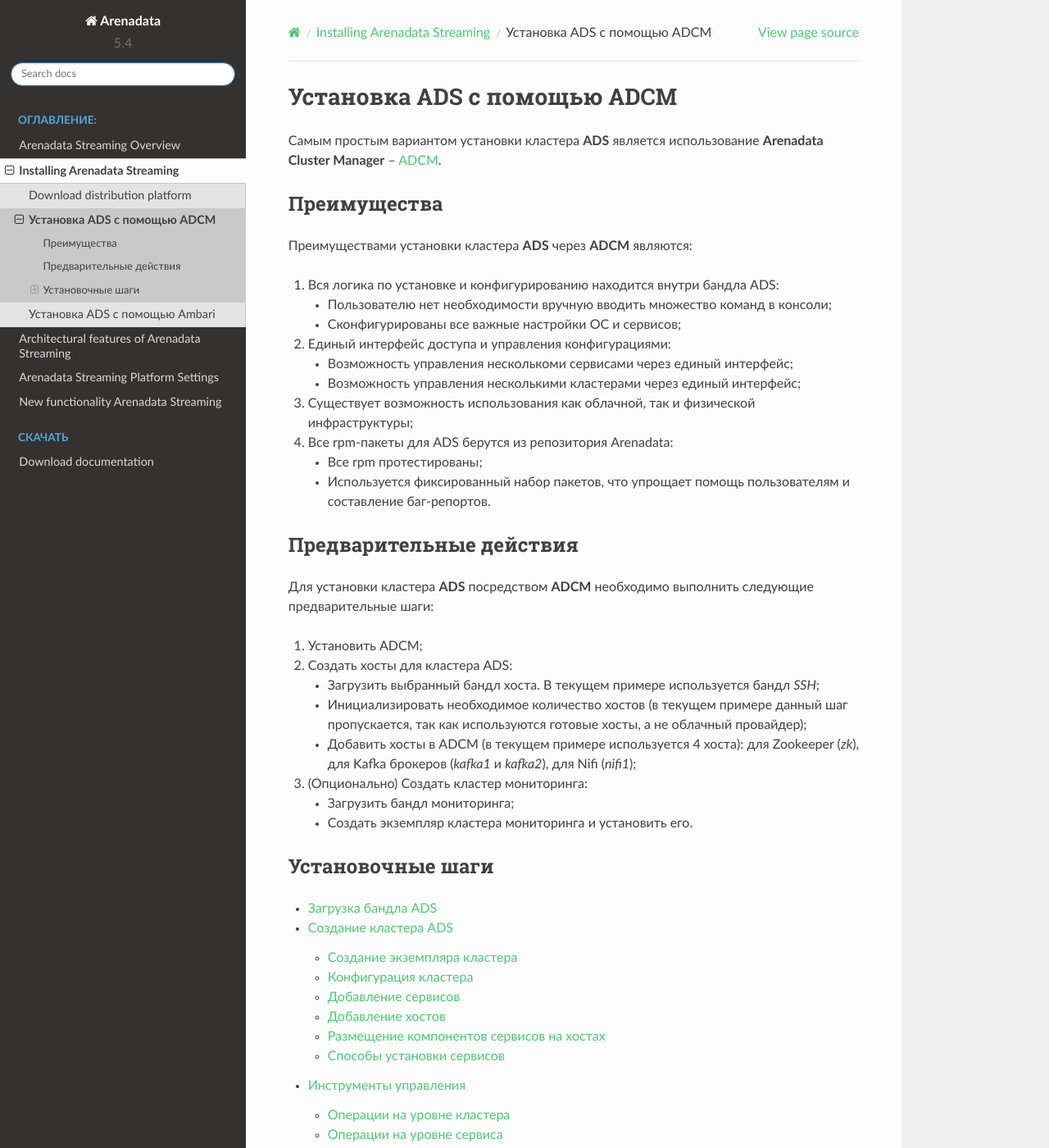
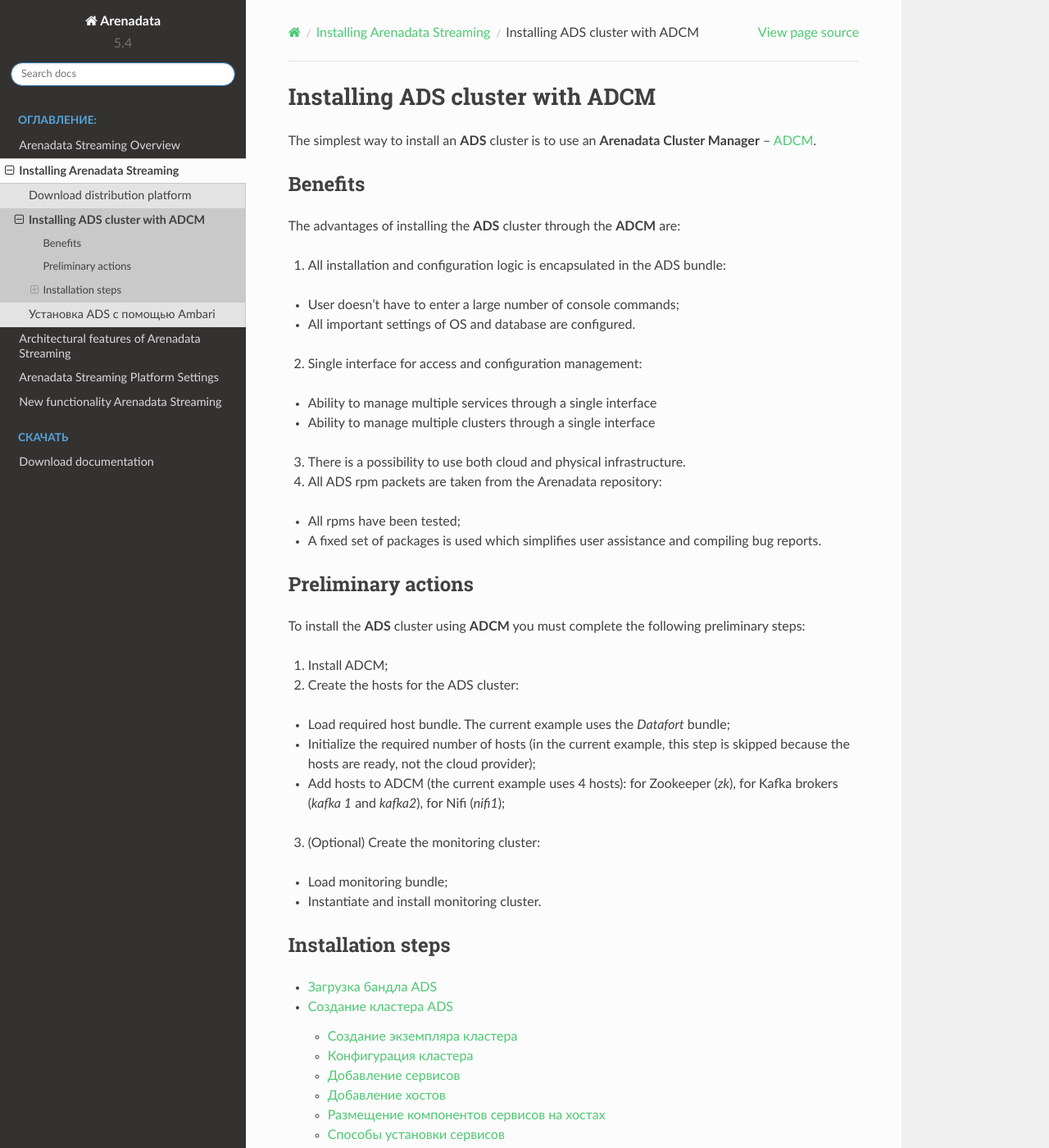
Before and after one commit to arenadata/docs_ads, a Sphinx documentation site: the page built from source/Install/adcm/index.rst, in a window 1280 px wide and 1400 px high. Shown: the whole window at 82% size. Built offline with Sphinx 7.4.7 and the Read the Docs theme 2.0.0, drawn with Linux system fonts in a browser that asks for light colours; pages that are not in the unit, such as notebooks, are missing from menus; some of the changed text lies outside the part shown.

Commit message:
Update index.rst

```diff
--- a/source/Install/adcm/index.rst
+++ b/source/Install/adcm/index.rst
@@ -1,60 +1,56 @@
-Установка ADS с помощью ADCM
-============================
+Installing ADS cluster with ADCM
+=================================
 
-Самым простым вариантом установки кластера **ADS** является использование **Arenadata Cluster Manager** -- `ADCM <https://arenadata.tech/products/adcm/>`_.
+The simplest way to install an **ADS** cluster is to use an **Arenadata Cluster Manager** -- `ADCM <https://arenadata.tech/en/products/adcm/>`_.
 
 
 
-Преимущества
+Benefits
 ------------
 
-Преимуществами установки кластера **ADS** через **ADCM** являются:
+The advantages of installing the **ADS** cluster through the **ADCM** are:
 
-#. Вся логика по установке и конфигурированию находится внутри бандла ADS:
+1. All installation and configuration logic is encapsulated in the ADS bundle:
 
-   * Пользователю нет необходимости вручную вводить множество команд в консоли;
-   * Сконфигурированы все важные настройки ОС и сервисов;
++ User doesn't have to enter a large number of console commands;
++ All important settings of OS and database are configured.
 
-#. Единый интерфейс доступа и управления конфигурациями:
+2. Single interface for access and configuration management:
 
-   * Возможность управления несколькоми сервисами через единый интерфейс;
-   * Возможность управления несколькими кластерами через единый интерфейс;
++ Ability to manage multiple services through a single interface
++ Ability to manage multiple clusters through a single interface
 
-#. Существует возможность использования как облачной, так и физической инфраструктуры;
+3. There is a possibility to use both cloud and physical infrastructure.
 
-#. Все rpm-пакеты для ADS берутся из репозитория Arenadata:
+4. All ADS rpm packets are taken from the Arenadata repository:
 
-   * Все rpm протестированы;
-   * Используется фиксированный набор пакетов, что упрощает помощь пользователям и составление баг-репортов.
++ All rpms have been tested;
++ A fixed set of packages is used which simplifies user assistance and compiling bug reports.
+
 
 
 .. _preliminary_actions:
 
-Предварительные действия
+Preliminary actions
 -------------------------
 
-Для установки кластера **ADS** посредством **ADCM** необходимо выполнить следующие предварительные шаги:
+To install the **ADS** cluster using **ADCM** you must complete the following preliminary steps:
 
-#. Установить ADCM;
+1. Install ADCM;
+2. Create the hosts for the ADS cluster:
 
-#. Создать хосты для кластера ADS:
++ Load required host bundle. The current example uses the *Datafort* bundle;
++ Initialize the required number of hosts (in the current example, this step is skipped because the hosts are ready, not the cloud provider);
++ Add hosts to ADCM (the current example uses 4 hosts): for Zookeeper (*zk*), for Kafka brokers (*kafka 1* and *kafka2*), for Nifi (*nifi1*);
 
-   * Загрузить выбранный бандл хоста. В текущем примере используется бандл *SSH*;
+3. (Optional) Create the monitoring cluster:
 
-   * Инициализировать необходимое количество хостов (в текущем примере данный шаг пропускается, так как используются готовые хосты, а не облачный провайдер);
-
-   * Добавить хосты в ADCM (в текущем примере используется 4 хоста): для Zookeeper (*zk*), для Kafka брокеров (*kafka1* и *kafka2*), для Nifi (*nifi1*);
-
-#. (Опционально) Создать кластер мониторинга:
-
-   * Загрузить бандл мониторинга;
-
-   * Создать экземпляр кластера мониторинга и установить его.
++ Load monitoring bundle;
++ Instantiate and install monitoring cluster.
 
 
-
-Установочные шаги
------------------
+Installation steps
+-------------------
 
 .. toctree::
    :maxdepth: 2
```
Also changed, not shown: other parts of source/Install/adcm/index.rst (+0 -3 lines).
